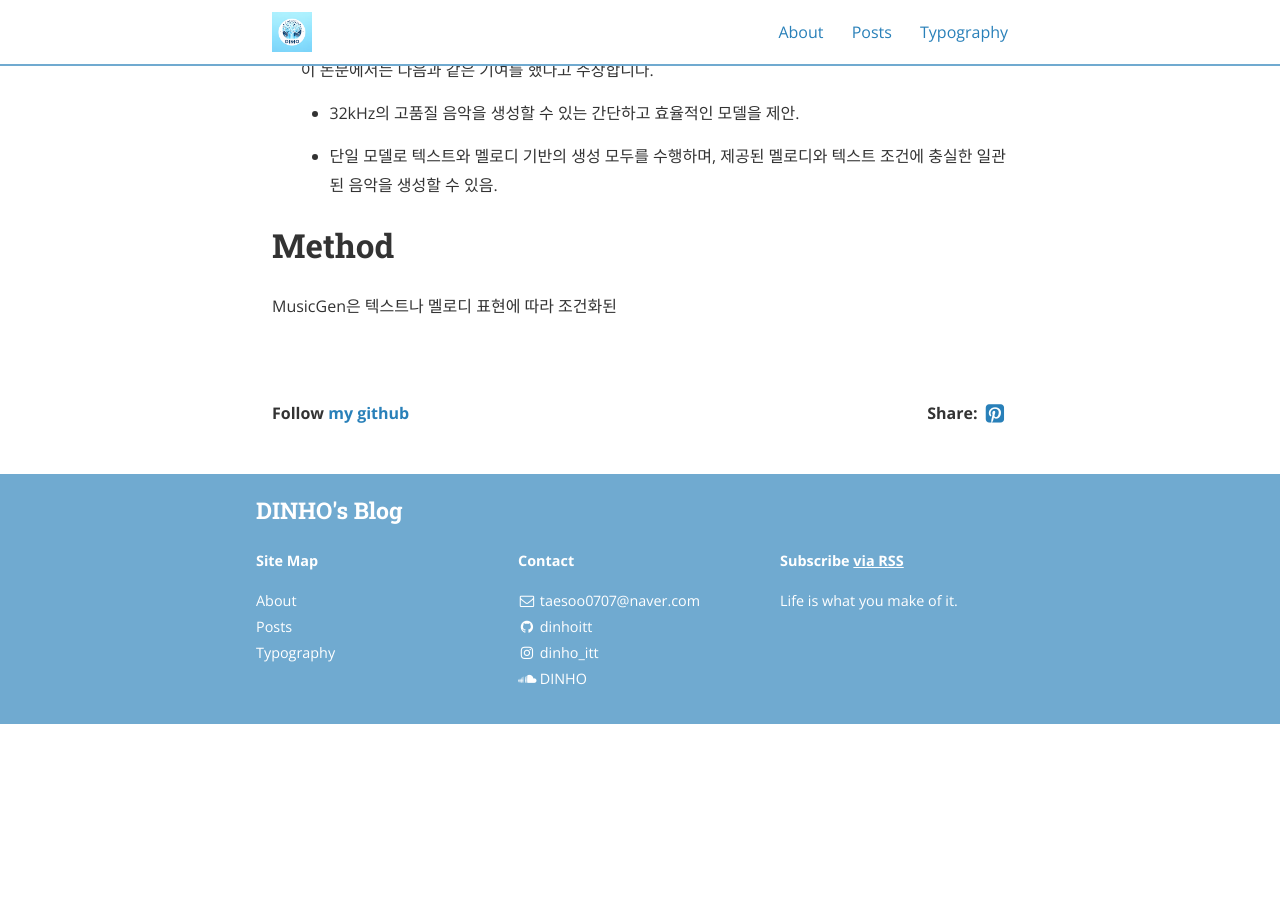
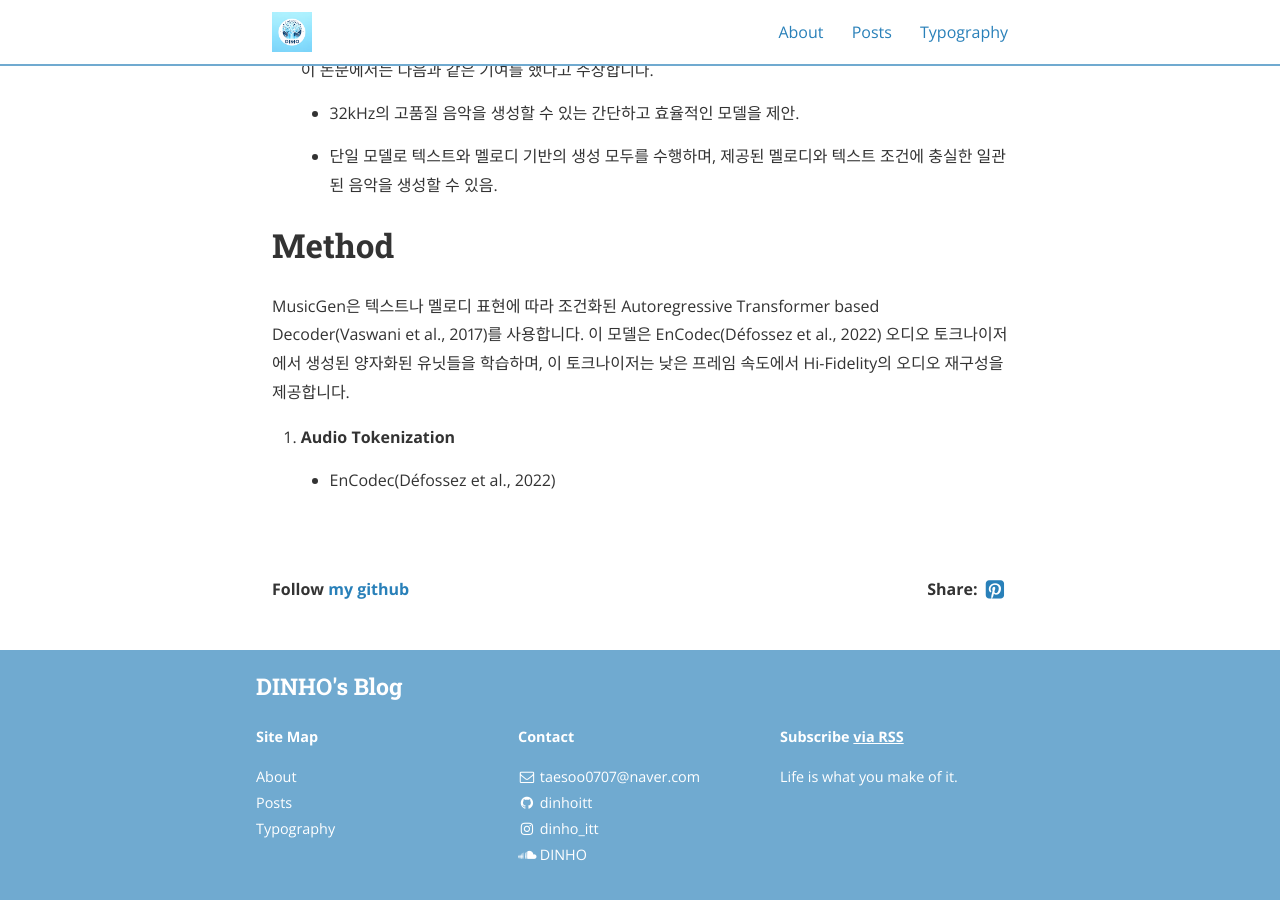
Before and after one commit to dinhoitt/dinhoitt.github.io, a Jekyll site: the page built from _posts/2024-08-05-MusicGen이란.md, in a window 1280 px wide and 900 px high, scrolled down 1640 px. Built offline with Jekyll 4.4.1, drawn with Linux system fonts in a browser that asks for light colours; nearby versions of some CDN libraries; comment, search, counter and statistics services are not loaded; before the commit the page ends 2364 px from its top, so only the background shows below that.

Commit message:
post ing

```diff
--- a/_posts/2024-08-05-MusicGen이란.md
+++ b/_posts/2024-08-05-MusicGen이란.md
@@ -47,4 +47,8 @@ MusicGen은 조건부 음악 생성의 경계를 재정의하는 강력한 단
 
 # Method
 
-MusicGen은 텍스트나 멜로디 표현에 따라 조건화된
+MusicGen은 텍스트나 멜로디 표현에 따라 조건화된 Autoregressive Transformer based Decoder(Vaswani et al., 2017)를 사용합니다. 이 모델은 EnCodec(Défossez et al., 2022) 오디오 토크나이저에서 생성된 양자화된 유닛들을 학습하며, 이 토크나이저는 낮은 프레임 속도에서 Hi-Fidelity의 오디오 재구성을 제공합니다.
+
+1. __Audio Tokenization__
+
+    - EnCodec(Défossez et al., 2022)
```
Also changed, not shown: other parts of _posts/2024-08-05-MusicGen이란.md (+1 -1 lines), _posts/2024-01-29-과비음 (Hypernasality) 측정 딥러닝 알고리즘 논문 리뷰2.md (+2 -2 lines), assets/post/musicgen.png (added).
